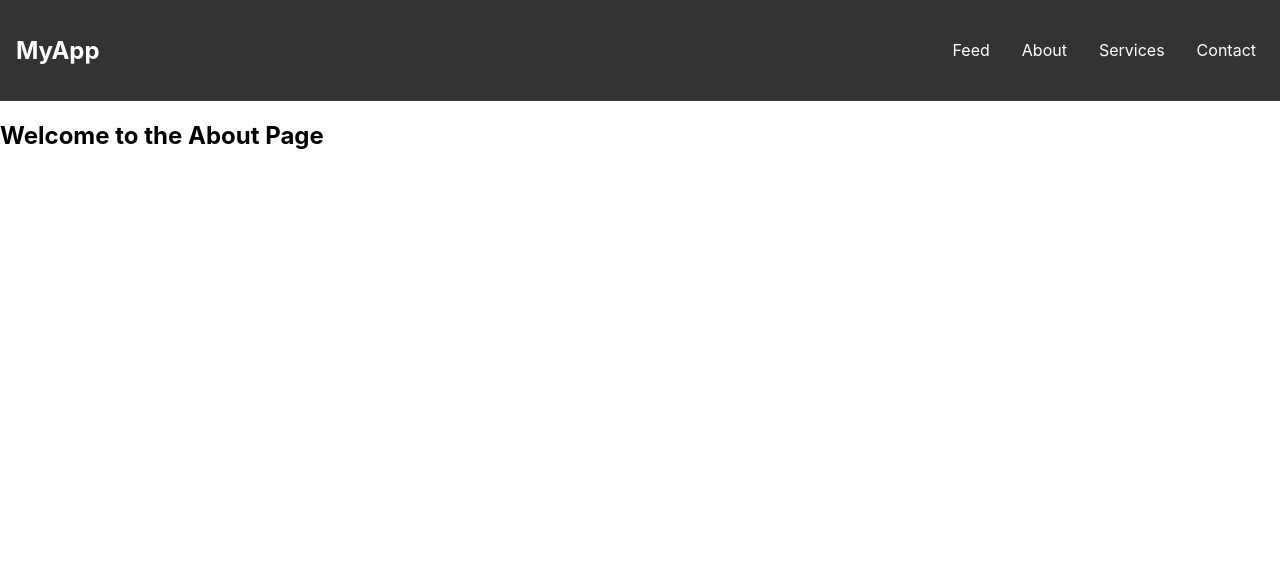
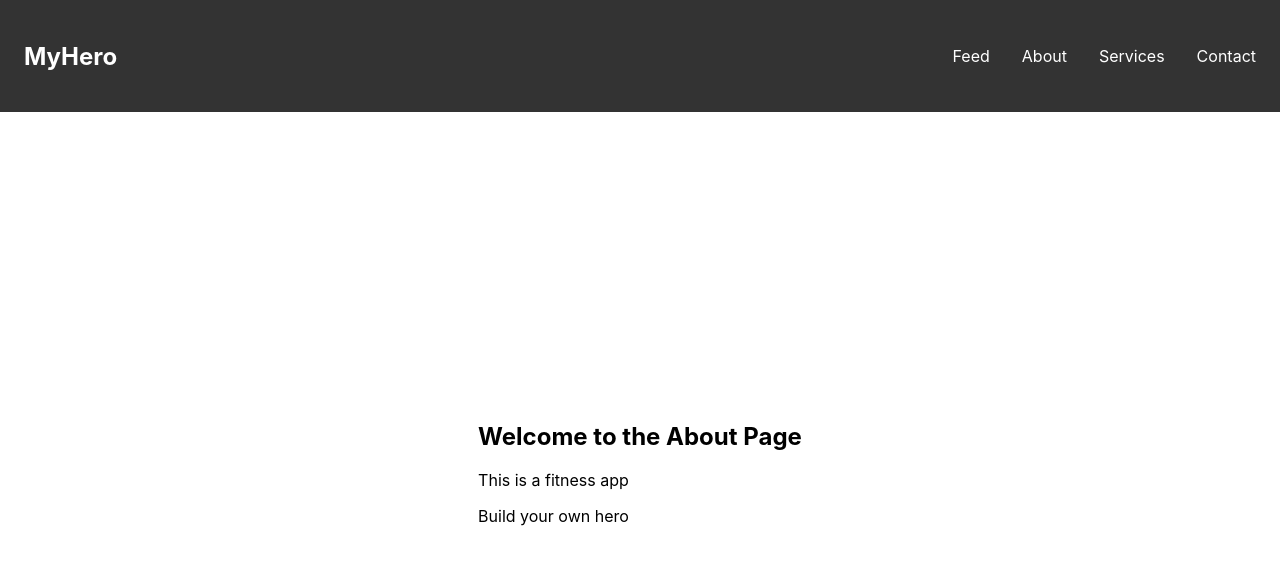
Before and after one commit to oscarg111/Web-Programming-Project, a React (Create React App) app in the folder levelup-fitness-app/: page /about in a window 1280 px wide. Shown: the top 564 px of the page. Built offline with nearby package versions, Linux system fonts and the light colour scheme.

Commit message:
Added Hero page and some various components, as well as updated css

```diff
--- a/levelup-fitness-app/package.json
+++ b/levelup-fitness-app/package.json
@@ -10,6 +10,7 @@
     "react-dom": "^18.3.1",
     "react-router-dom": "^6.27.0",
     "react-scripts": "5.0.1",
+    "react-transition-group": "^4.4.5",
     "web-vitals": "^2.1.4"
   },
   "scripts": {
--- a/levelup-fitness-app/src/App.css
+++ b/levelup-fitness-app/src/App.css
@@ -5,6 +5,7 @@
   align-items: center;
   background-color: #333;
   padding: 1rem;
+  height: 10vh;
 }
 
 .navbar-logo h1 {
@@ -31,3 +32,62 @@
 .navbar-links a:hover {
   color: #f0a500;
 }
+
+/* CSS for fade transition */
+/* fade.css */
+.fade-enter {
+  opacity: 0;
+}
+.fade-enter-active {
+  opacity: 1;
+  transition: opacity 500ms ease-in;
+}
+.fade-exit {
+  opacity: 1;
+}
+.fade-exit-active {
+  opacity: 0;
+  transition: opacity 500ms ease-out;
+}
+
+/* css for pages */
+.page {
+  display: grid;
+  place-items: center;
+  height: 90vh;
+  width: 100%;
+}
+
+.hero-pg-content {
+  display: flex;
+  position: relative;
+  height: 90vh;
+  margin: 0;
+  font-family: Arial, sans-serif;
+  width: 100%;
+  justify-content: center;
+  align-items: center;
+  flex-direction: column;
+}
+
+.hero-pg-content::before {
+  content: "";
+  position: absolute;
+  top: 0;
+  left: 0;
+  width: 100%;
+  height: 100%;
+  background: url("http://getdrawings.com/img/superhero-silhouette-images-24.png")
+    center/cover no-repeat;
+  opacity: 0.5; /* Control the opacity of the image */
+  z-index: -1; /* Make sure it stays behind the content */
+}
+
+.hero-stats-card {
+  border-style: solid;
+  border-color: rgba(0, 0, 0, 0.5);
+  padding: 0px 10px 0px 10px;
+  border-radius: 10px;
+  background-color: rgb(245, 245, 245, 50%);
+  display: flex;
+}
--- a/levelup-fitness-app/src/App.js
+++ b/levelup-fitness-app/src/App.js
@@ -1,26 +1,50 @@
 // App.js
 import React from "react";
-import { BrowserRouter as Router, Routes, Route } from "react-router-dom"; // Import routing components
+import {
+  BrowserRouter as Router,
+  Routes,
+  Route,
+  useLocation,
+} from "react-router-dom"; // Import routing components
+import { CSSTransition, TransitionGroup } from "react-transition-group";
 import Navbar from "./components/Navbar";
 import Home from "./pages/Feed";
 import About from "./pages/About";
 import Services from "./pages/Services";
 import Contact from "./pages/Contact";
+import HeroPage from "./pages/Hero";
 
-function App() {
+const AnimatedRoutes = () => {
+  const location = useLocation(); // Call useLocation inside the component
+
+  return (
+    <TransitionGroup>
+      <CSSTransition
+        key={location.key} // Unique key for each route change
+        classNames="fade" // This should match the class name in your CSS
+        timeout={500} // Duration of the transition in ms
+      >
+        <Routes location={location}>
+          <Route path="/" element={<Home />} />
+          <Route path="/about" element={<About />} />
+          <Route path="/services" element={<Services />} />
+          <Route path="/contact" element={<Contact />} />
+          <Route path="/hero" element={<HeroPage />} />
+        </Routes>
+      </CSSTransition>
+    </TransitionGroup>
+  );
+};
+
+const App = () => {
   return (
     <Router>
       <div className="App">
         <Navbar />
-        <Routes>
-          <Route path="/" element={<Home />} />
-          <Route path="/about" element={<About />} />
-          <Route path="/services" element={<Services />} />
-          <Route path="/contact" element={<Contact />} />
-        </Routes>
+        <AnimatedRoutes />
       </div>
     </Router>
   );
-}
+};
 
 export default App;
--- /dev/null
+++ b/levelup-fitness-app/src/components/HeroCard.js
@@ -0,0 +1,11 @@
+import React from "react";
+
+const HeroCard = () => {
+  return (
+    <div class="hero-stats-card">
+      <p>This is where the Hero Stats will go</p>
+    </div>
+  );
+};
+
+export default HeroCard;
--- a/levelup-fitness-app/src/components/Navbar.js
+++ b/levelup-fitness-app/src/components/Navbar.js
@@ -7,7 +7,9 @@ const Navbar = () => {
   return (
     <nav className="navbar">
       <div className="navbar-logo">
-        <h1>MyApp</h1>
+        <h1 className="navbar-links">
+          <Link to="/hero">MyHero</Link>
+        </h1>
       </div>
       <ul className="navbar-links">
         <li>
--- a/levelup-fitness-app/src/pages/About.js
+++ b/levelup-fitness-app/src/pages/About.js
@@ -3,8 +3,12 @@ import React from "react";
 
 const About = () => {
   return (
-    <div>
-      <h2>Welcome to the About Page</h2>
+    <div class="page">
+      <div>
+        <h2>Welcome to the About Page</h2>
+        <p>This is a fitness app</p>
+        <p>Build your own hero</p>
+      </div>
     </div>
   );
 };
--- a/levelup-fitness-app/src/pages/Contact.js
+++ b/levelup-fitness-app/src/pages/Contact.js
@@ -3,7 +3,7 @@ import React from "react";
 
 const Contact = () => {
   return (
-    <div>
+    <div class="page">
       <h2>Welcome to the Contact Page</h2>
     </div>
   );
--- a/levelup-fitness-app/src/pages/Feed.js
+++ b/levelup-fitness-app/src/pages/Feed.js
@@ -3,7 +3,7 @@ import React from "react";
 
 const Feed = () => {
   return (
-    <div>
+    <div class="page">
       <h2>Welcome to the Feed Page</h2>
     </div>
   );
--- /dev/null
+++ b/levelup-fitness-app/src/pages/Hero.js
@@ -0,0 +1,16 @@
+// Home.js
+import React from "react";
+import HeroCard from "../components/HeroCard";
+
+const HeroPage = () => {
+  return (
+    <div className="page">
+      <div class="hero-pg-content">
+        <h2>Welcome to the Hero Page</h2>
+        <HeroCard />
+      </div>
+    </div>
+  );
+};
+
+export default HeroPage;
--- a/levelup-fitness-app/src/pages/Services.js
+++ b/levelup-fitness-app/src/pages/Services.js
@@ -3,7 +3,7 @@ import React from "react";
 
 const Services = () => {
   return (
-    <div>
+    <div class="page">
       <h2>Welcome to the Services Page</h2>
     </div>
   );
```
Also changed, not shown: levelup-fitness-app/src/index.js (+6 -6 lines), levelup-fitness-app/src/assets/hero.png (added), 1 other file (tests, documents, lock files or other folders).
